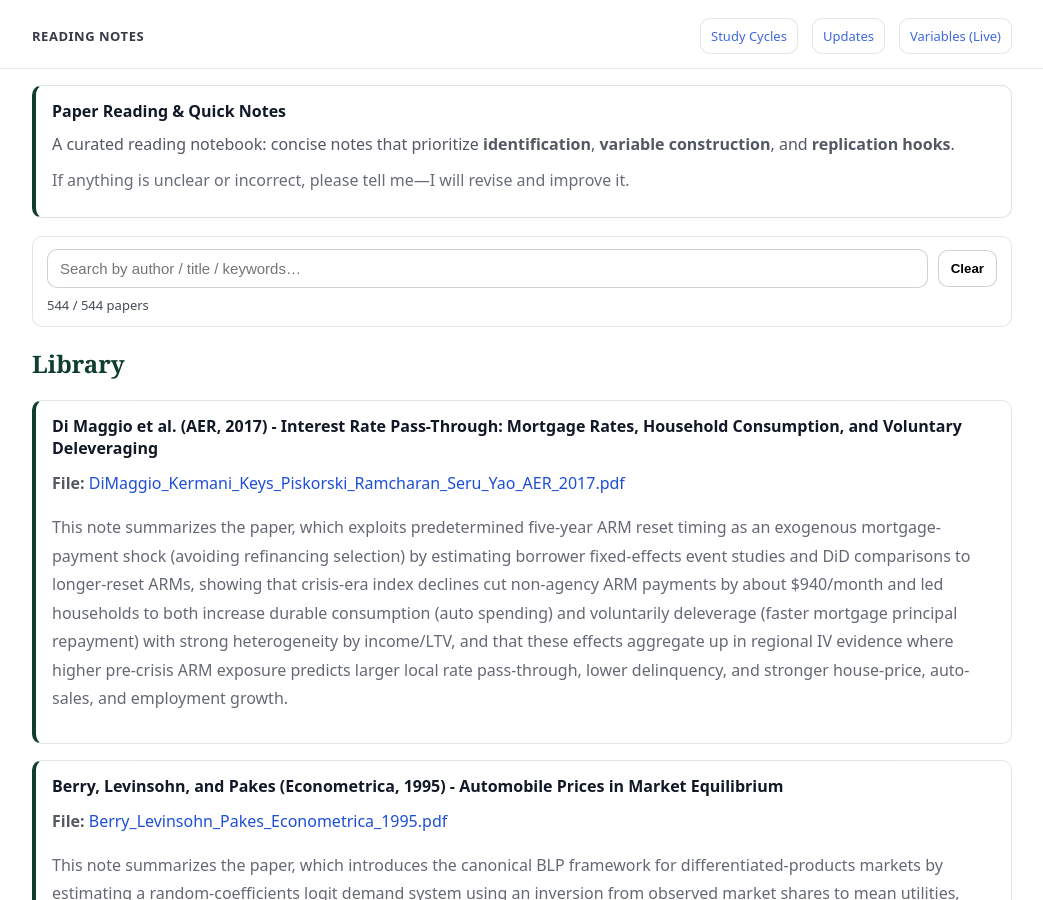
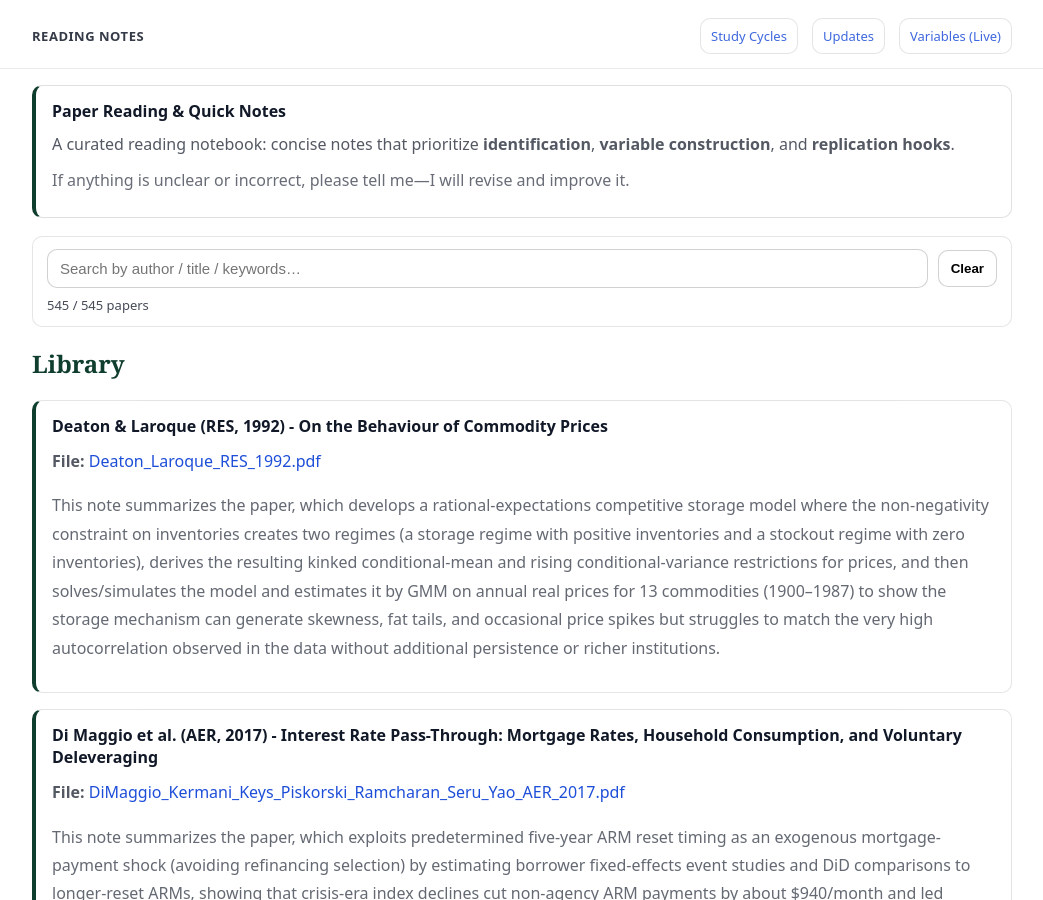
Before and after one commit to yaxinzn/study-archive, a Jekyll site: the page built from reading/index.md, in a window 1280 px wide and 900 px high. Shown: the whole window, without its empty margins (118-1161 px from the left). Built offline with Jekyll 4.4.1, drawn with Linux system fonts in a browser that asks for light colours.

Commit message:
Reading: add/update Deaton_Laroque_RES_1992.pdf

```diff
--- a/_data/reading.yml
+++ b/_data/reading.yml
@@ -1,3 +1,7 @@
+- title: "Deaton & Laroque (RES, 1992) - On the Behaviour of Commodity Prices"
+  file: "Deaton_Laroque_RES_1992.pdf"
+  desc: "This note summarizes the paper, which develops a rational-expectations competitive storage model where the non-negativity constraint on inventories creates two regimes (a storage regime with positive inventories and a stockout regime with zero inventories), derives the resulting kinked conditional-mean and rising conditional-variance restrictions for prices, and then solves/simulates the model and estimates it by GMM on annual real prices for 13 commodities (1900–1987) to show the storage mechanism can generate skewness, fat tails, and occasional price spikes but struggles to match the very high autocorrelation observed in the data without additional persistence or richer institutions."
+
 - title: "Di Maggio et al. (AER, 2017) - Interest Rate Pass-Through: Mortgage Rates, Household Consumption, and Voluntary Deleveraging"
   file: "DiMaggio_Kermani_Keys_Piskorski_Ramcharan_Seru_Yao_AER_2017.pdf"
   desc: "This note summarizes the paper, which exploits predetermined five-year ARM reset timing as an exogenous mortgage-payment shock (avoiding refinancing selection) by estimating borrower fixed-effects event studies and DiD comparisons to longer-reset ARMs, showing that crisis-era index declines cut non-agency ARM payments by about $940/month and led households to both increase durable consumption (auto spending) and voluntarily deleverage (faster mortgage principal repayment) with strong heterogeneity by income/LTV, and that these effects aggregate up in regional IV evidence where higher pre-crisis ARM exposure predicts larger local rate pass-through, lower delinquency, and stronger house-price, auto-sales, and employment growth."
```
Also changed, not shown: 1 other file.
